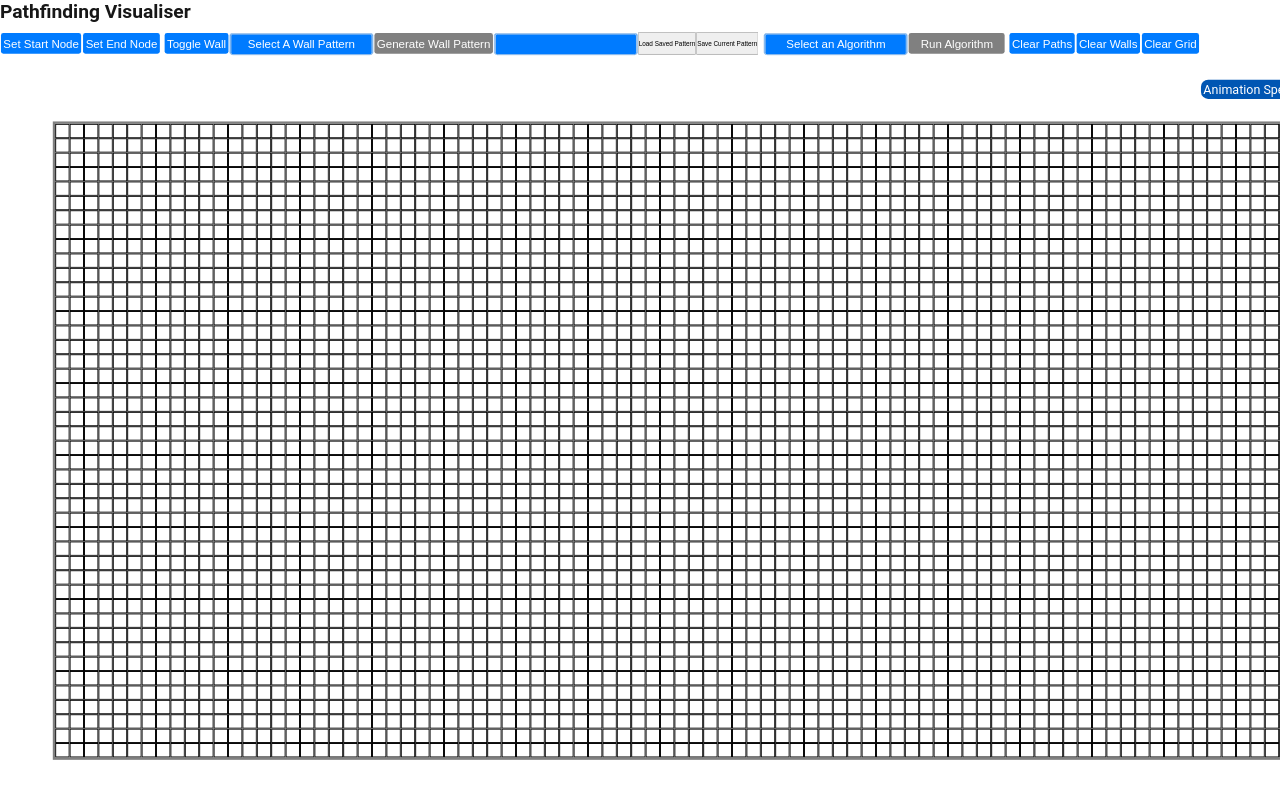
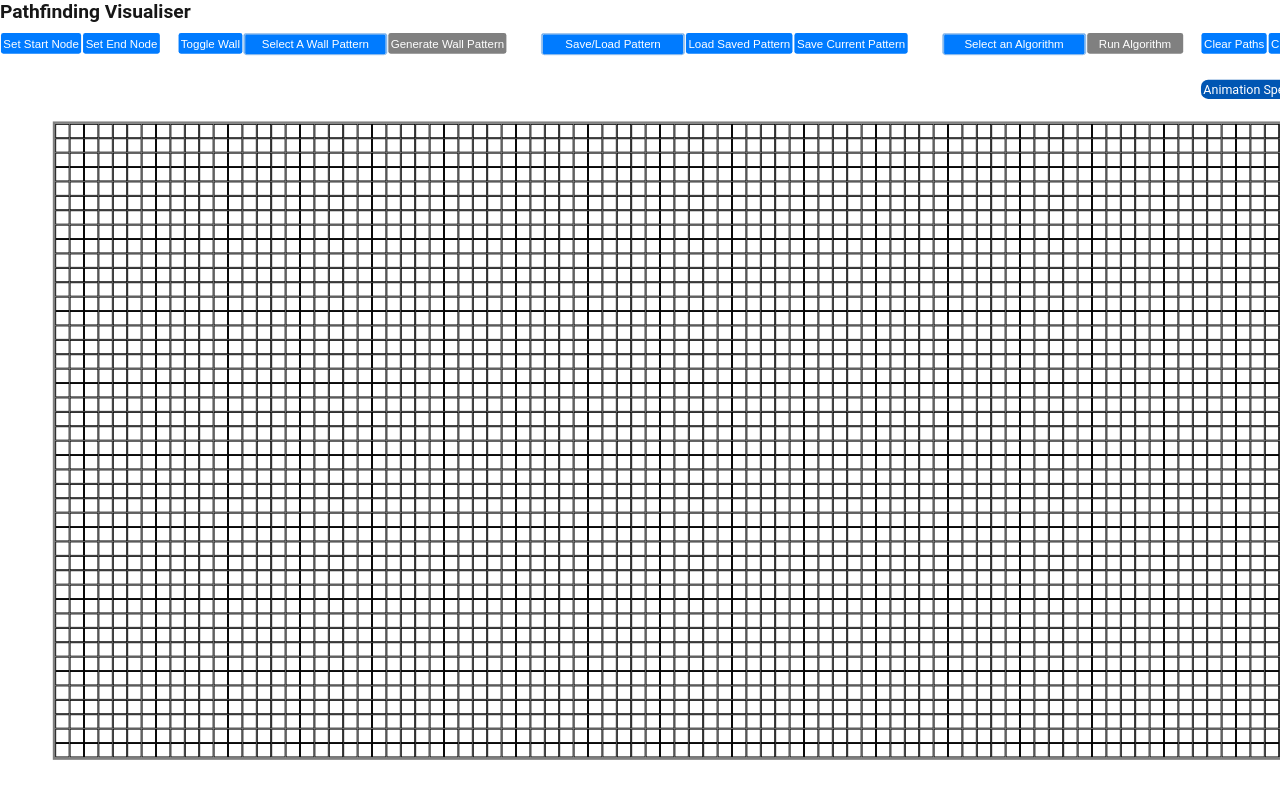
Before and after one commit to NomadicSasquatch/Pathfinding-Visualiser, a Next.js app: page / in a window 1280 px wide. Shown: the top 798 px of the page. Built offline with nearby package versions, Linux system fonts and the light colour scheme.

Commit message:
Chore: Improved css appearance for control panel to accomodate new buttons

```diff
--- a/src/app/components/ControlPanel/ControlPanel.js
+++ b/src/app/components/ControlPanel/ControlPanel.js
@@ -33,17 +33,19 @@ const GridPanel = ({ handleSetStartButton, handleSetEndButton, setCurrentAction,
           <button onClick = {()=>handleGenerateWallButton()} className={styles.button} disabled={!(defaultWallPatternText.localeCompare(selectedWallPattern)) || isAlgoStart}>
             Generate Wall Pattern
           </button>
-          <Dropdown>
+        </div>
+        <div className={styles.thirdGroup}>
+          <Dropdown options={userPatterns} defaultText={`Save/Load Pattern`}>
 
           </Dropdown>
-          <button>
+          <button className={styles.button}>
             Load Saved Pattern
           </button>
-          <button>
+          <button className={styles.button}>
             Save Current Pattern
           </button>
         </div>
-        <div className={styles.thirdGroup}>
+        <div className={styles.fourthGroup}>
           <Dropdown options={algorithms} defaultText={DEFAULT_ALGO_DROPDOWN_TEXT} setSelectedAlgorithm={setSelectedAlgorithm} isAlgoStart={isAlgoStart} isAlgoEnd={isAlgoEnd} type={1}>
 
           </Dropdown>
@@ -51,7 +53,7 @@ const GridPanel = ({ handleSetStartButton, handleSetEndButton, setCurrentAction,
             {isRunningAlgo ? "Pause Algorithm" : "Run Algorithm"}
           </button>
         </div>
-        <div className={styles.fourthGroup}>
+        <div className={styles.fifthGroup}>
           <button onClick = {()=>handleClearPathButton()} disabled={isRunningAlgo} className={styles.button}>
             Clear Paths
           </button>
--- a/src/app/components/ControlPanel/ControlPanel.module.css
+++ b/src/app/components/ControlPanel/ControlPanel.module.css
@@ -34,7 +34,7 @@
 
 .topGroup {
   display: flex;
-  width: 2500px;
+  width: 2900px;
 }
 
 .firstGroup {
@@ -54,5 +54,10 @@
 
 .fourthGroup {
   display: flex;
+  margin: auto;
+}
+
+.fifthGroup {
+  display: flex;
   justify-content: flex-end;
 }
```
